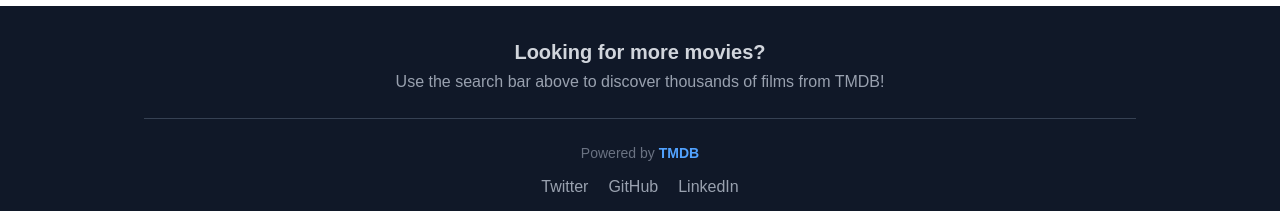
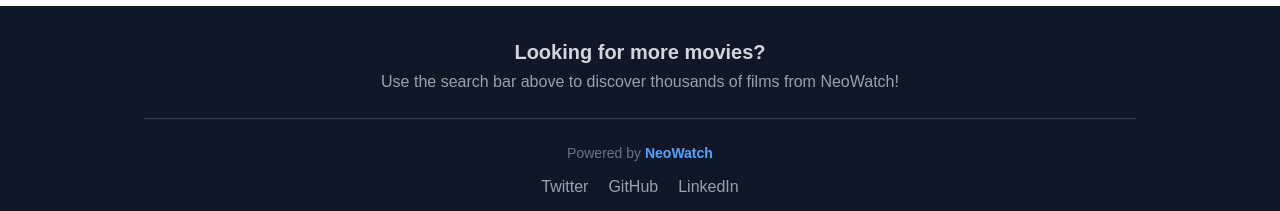
Before and after one commit to redmi5akannappi-tech/NeoWatch, a Next.js app: page / in a window 1280 px wide. Shown: the part 172-383 px from the top of the page. Built offline with nearby package versions, Linux system fonts and the light colour scheme; no server answers.

Commit message:
Update Footer.js

```diff
--- a/src/components/Footer.js
+++ b/src/components/Footer.js
@@ -7,7 +7,7 @@ export default function Footer() {
         <div className="text-center mb-6">
           <h2 className="text-xl font-semibold">Looking for more movies?</h2>
           <p className="text-gray-400 mt-1">
-            Use the search bar above to discover thousands of films from TMDB!
+            Use the search bar above to discover thousands of films from NeoWatch!
           </p>
         </div>
 
@@ -18,7 +18,7 @@ export default function Footer() {
         <div className="flex flex-col items-center gap-3">
 
           <p className="text-sm text-gray-500">
-            Powered by <span className="text-blue-400 font-semibold">TMDB</span>
+            Powered by <span className="text-blue-400 font-semibold">NeoWatch</span>
           </p>
 
           {/* Social Icons */}
```
